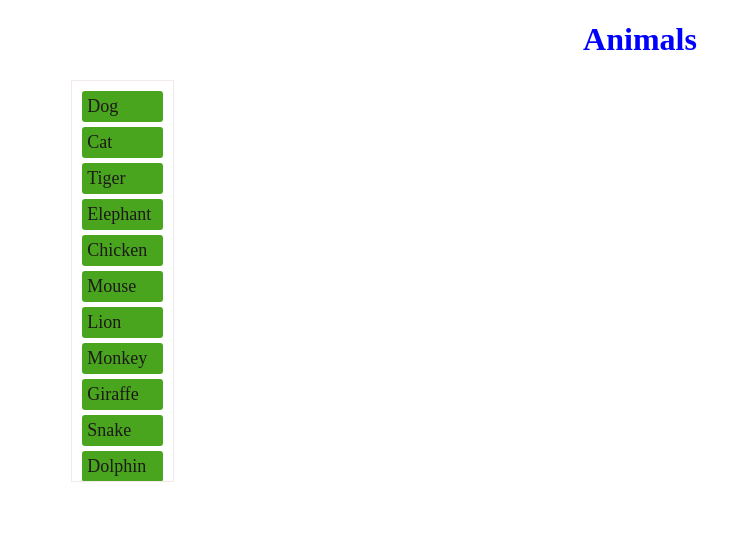
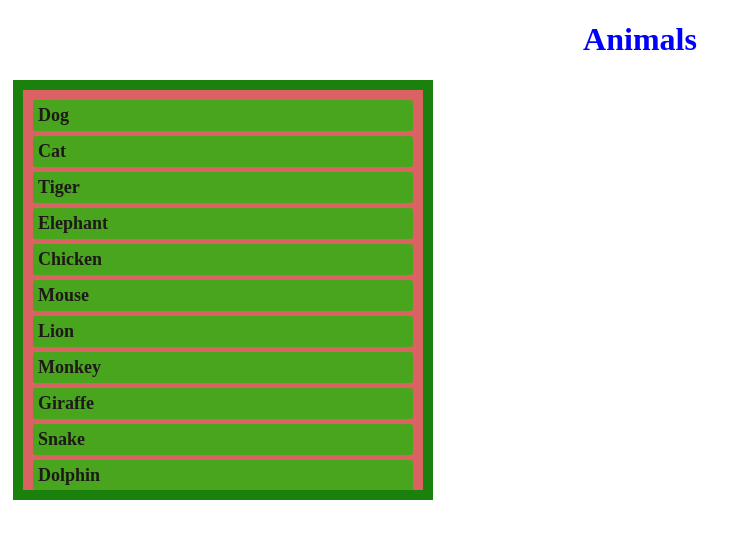
Before and after one commit to Andrej300/Javascript_animalfact_project, a Vue app: page / in a window 1280 px wide. Shown: the top 538 px of the page, without its empty margins (0-747 px from the left). Built offline with nearby package versions, Linux system fonts and the light colour scheme.

Commit message:
more html and css

```diff
--- a/src/App.vue
+++ b/src/App.vue
@@ -60,9 +60,13 @@ mounted () {
     color:blue;
   }
   .app {
+    /* background-color: black; */
     display: flex;
     justify-content: space-between;
-    width: 90%;
-    margin: 0 auto;
+    width: 100%;
+    margin: 5px;
+
   }
+
+
 </style>
--- a/src/components/AnimalDetail.vue
+++ b/src/components/AnimalDetail.vue
@@ -6,8 +6,9 @@
             <div id="flexWrapper">
             <div id="left">
 
-                <h3><span>Weight</span> {{ animal.weight }}</h3>
-                <h3><span>Group</span> {{ animal.group }}</h3>
+                <h3><span>Weight:</span> {{ animal.weight }}</h3>
+                <h3><span>Group:</span> {{ animal.group }}</h3>
+                <h3><span>Nutrition: </span>{{animal.nutrition}}</h3>
                  <ul v-for="group in animal.group"></ul>
   </div>
   <div id="right">
@@ -29,16 +30,16 @@ export default {
 #animalDetail {
     box-sizing: border-box;
     height: 400px;
-    width: 60%;
+    width: 30%;
     background: rgb(193, 31, 31);
     color: rgb(13, 14, 13);
     padding: 10px;
-    border: 1px solid rgb(59, 138, 34);
+    border: 10px solid rgb(59, 138, 34);
   }
 
   #detailWrapper {
     box-sizing: border-box;
-    background: #fff;
+    background:rgb(224, 191, 191);
     padding: 10px;
     height: 100%;
     border-radius: 3px;
@@ -46,24 +47,27 @@ export default {
 
   #flexWrapper {
     display: flex;
-    justify-content: space-between;
+    justify-content: space-around;
   }
 
   #left, #right {
-    width: 100;
+    width: 50;
   }
 
-  #right img {
-    width: 100%;
+  #right {
+    width: 10%;
   }
 
-  #left p:first-child {
-    margin-top: 0;
+  #left {
+    margin: 50;
   }
 
   h2 {
-    margin: 10px 0 20px;
-    padding: 0;
+    margin:30px 0 20px;
+    padding: 10;
+  }
+  h3 {
+      margin: 50px 0 20px;
   }
 
   p span {
--- a/src/components/AnimalsList.vue
+++ b/src/components/AnimalsList.vue
@@ -20,10 +20,11 @@ export default {
 
 <style lang="css" scoped>
 #animalsList {
-    background:white;
+    background:rgb(219, 98, 98);
     height: 400px;
+    width: 400px;
     overflow-y: scroll;
-    border: 1px solid rgb(242, 233, 233);
+    border: 10px solid rgb(26, 129, 12);
   }
 
   #animalsList ul {
@@ -38,7 +39,7 @@ export default {
 
   ::-webkit-scrollbar-thumb {
     border-radius: 10px;
-    background-color: rgba(222, 37, 37, 0.5);
+    background-color: rgba(66, 20, 174, 0.5);
     -webkit-box-shadow: 0 0 1px rgba(13, 132, 23, 0.5);
   }
 </style>
--- a/src/components/ListComponent.vue
+++ b/src/components/ListComponent.vue
@@ -26,6 +26,7 @@ li {
     padding: 5px;
     cursor: grab;
     color: rgb(30, 25, 25);
+    font-weight: bold;
     transition: 0.1s all ease-in;
     border-radius: 3px;
   }
```
